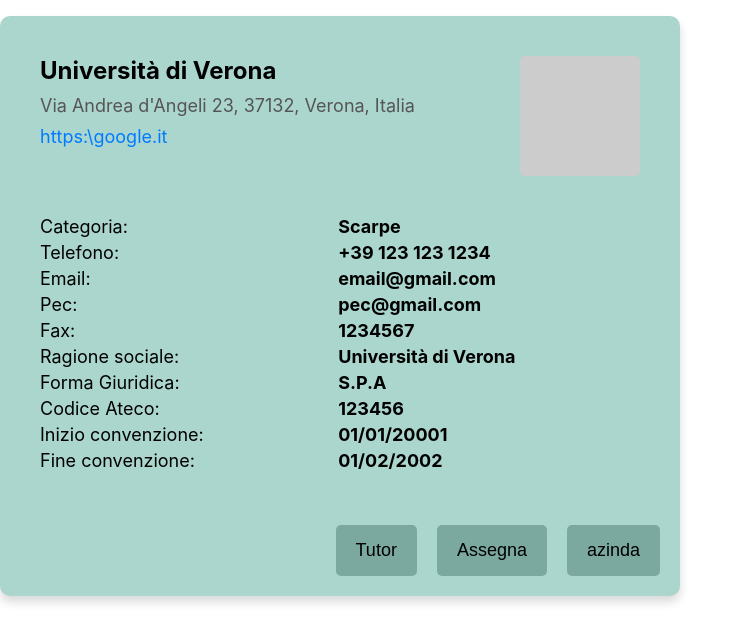
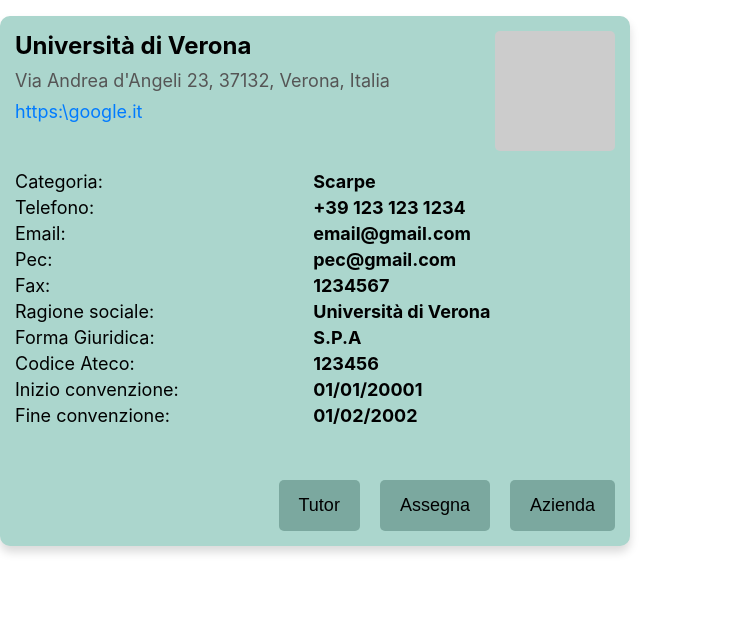
Before and after one commit to zac39/PCTOWA-FE, a React (Create React App) app: page /azienda/1 in a window 1280 px wide. Shown: the top 642 px of the page, without its empty margins (0-745 px from the left). Built offline with nearby package versions, Linux system fonts and the light colour scheme.

Commit message:
quick fix
il colore del nome della azienda nella lista è nero, errore grammaticale in azienda singola

```diff
--- a/src/AziendaPage.css
+++ b/src/AziendaPage.css
@@ -1,17 +1,16 @@
 
 .azinda-container {
     display: flex;
-    justify-content: center; /* Centra orizzontalmente */
-    align-items: center; /* Centra verticalmente */
-    height: 100vh; /* Assicura che il contenitore occupi l'intera altezza della finestra */
-    width: 100%; /* Opzionale: Assicura che occupi tutta la larghezza */
-    background-color: #f5f5f5; /* Opzionale: aggiunge uno sfondo */
+    flex-wrap: wrap;
+    gap: 20px;
+    padding: 20px;
+    justify-content: center;
 }
 
 .azinda-card {
     background-color: #abd6cd;
     border-radius: 10px;
-    padding: 40px; /* Aumentato */
+    padding: 15px; /* Aumentato */
     max-width: 600px; /* Aumentato */
     width: 100%;
     display: flex;
@@ -20,12 +19,14 @@
     position: relative; /* Aggiunto per abilitare il posizionamento assoluto dei figli */
     height: 500px; /* Imposta un'altezza minima per il contenitore */
 }
+
+
 /* Intestazione azinda */
 .azinda-header {
     display: flex;
     justify-content: space-between;
     align-items: flex-start;
-    margin-bottom: 20px; /* Aumentato */
+    margin-bottom: 10px; /* Aumentato */
 }
 
 /* azinda Info */
@@ -88,8 +89,8 @@
 /* Azioni */
 .azinda-actions {
     position: absolute; /* Posizionamento assoluto */
-    bottom: 20px; /* Distanza dal basso */
-    right: 20px; /* Distanza dalla destra */
+    bottom: 15px; /* Distanza dal basso */
+    right: 15px; /* Distanza dalla destra */
     display: flex;
     gap: 20px; /* Spaziatura tra i pulsanti */
 }
@@ -111,7 +112,7 @@
 
 /* Dati Extra */
 .azinda-dati-extra {
-    margin-top: 20px; /* Aggiunto spazio */
+    margin-top: 10px; /* Aggiunto spazio */
     font-size: 18px; /* Aumentato */
 }
 
--- a/src/AziendaPage.jsx
+++ b/src/AziendaPage.jsx
@@ -89,7 +89,7 @@
           <div className="azinda-actions">
             <button className="azinda-button">Tutor</button>
             <button className="azinda-button">Assegna</button>
-            <button className="azinda-button">azinda</button>
+            <button className="azinda-button">Azienda</button>
           </div>
         </div>
     </div>
--- a/src/listaAziendePage.css
+++ b/src/listaAziendePage.css
@@ -192,10 +192,6 @@
   }
 
 
-
-
-
-
   .colore {
     width: 20px;
     height: 20px;
--- a/src/listaAziendePage.jsx
+++ b/src/listaAziendePage.jsx
@@ -96,7 +96,7 @@
               <h2
                 className="azienda-titolo"
                 onClick={() => handleAziendaClick(azienda.id)} // Naviga alla pagina dell'azienda
-                style={{ cursor: 'pointer', color: '#007bff', textDecoration: 'underline' }} // Stile per enfatizzare il link
+                style={{ cursor: 'pointer', color: '#000', textDecoration: 'underline' }} // Stile per enfatizzare il link
               >
                 {azienda.nome}
               </h2>
```
